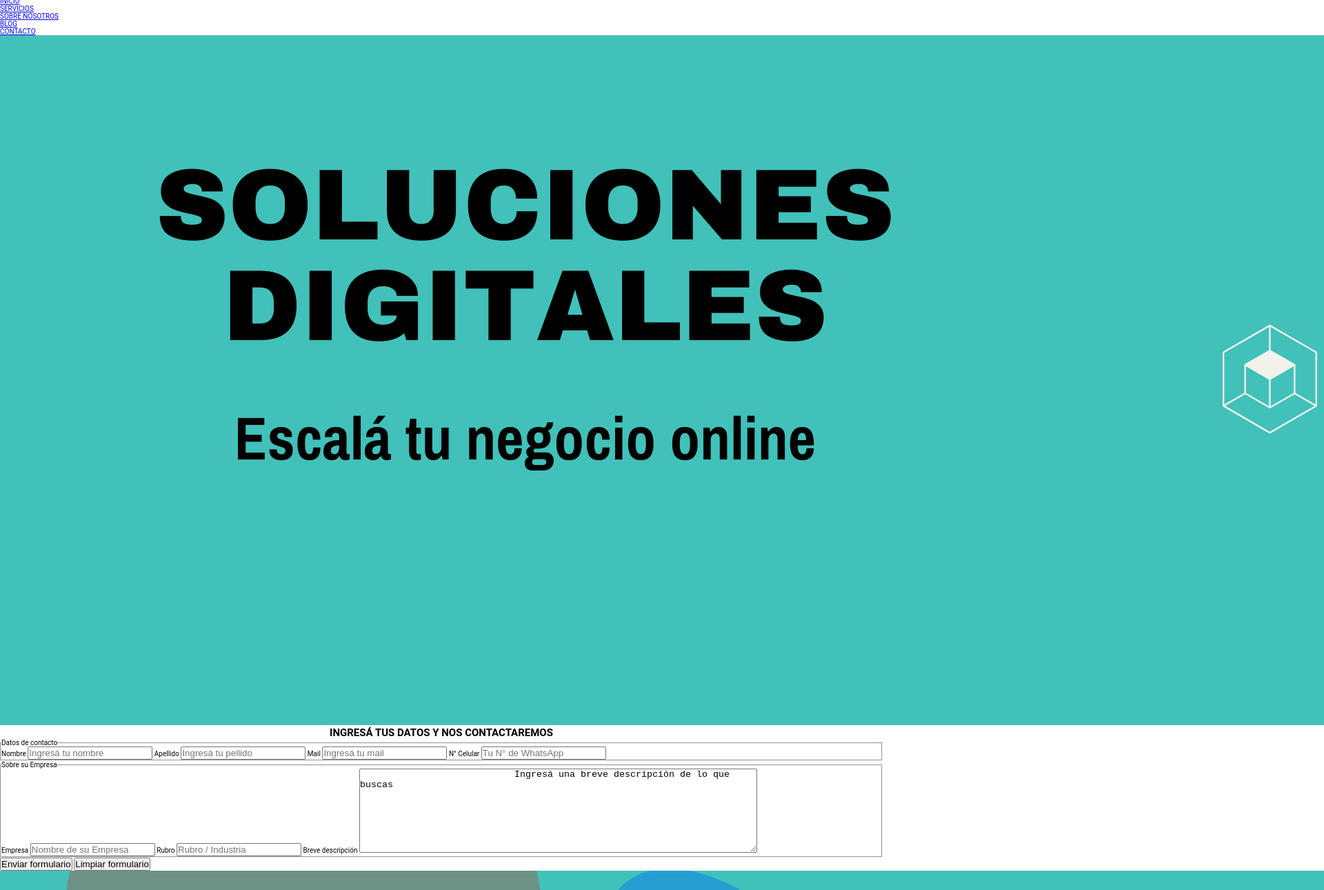
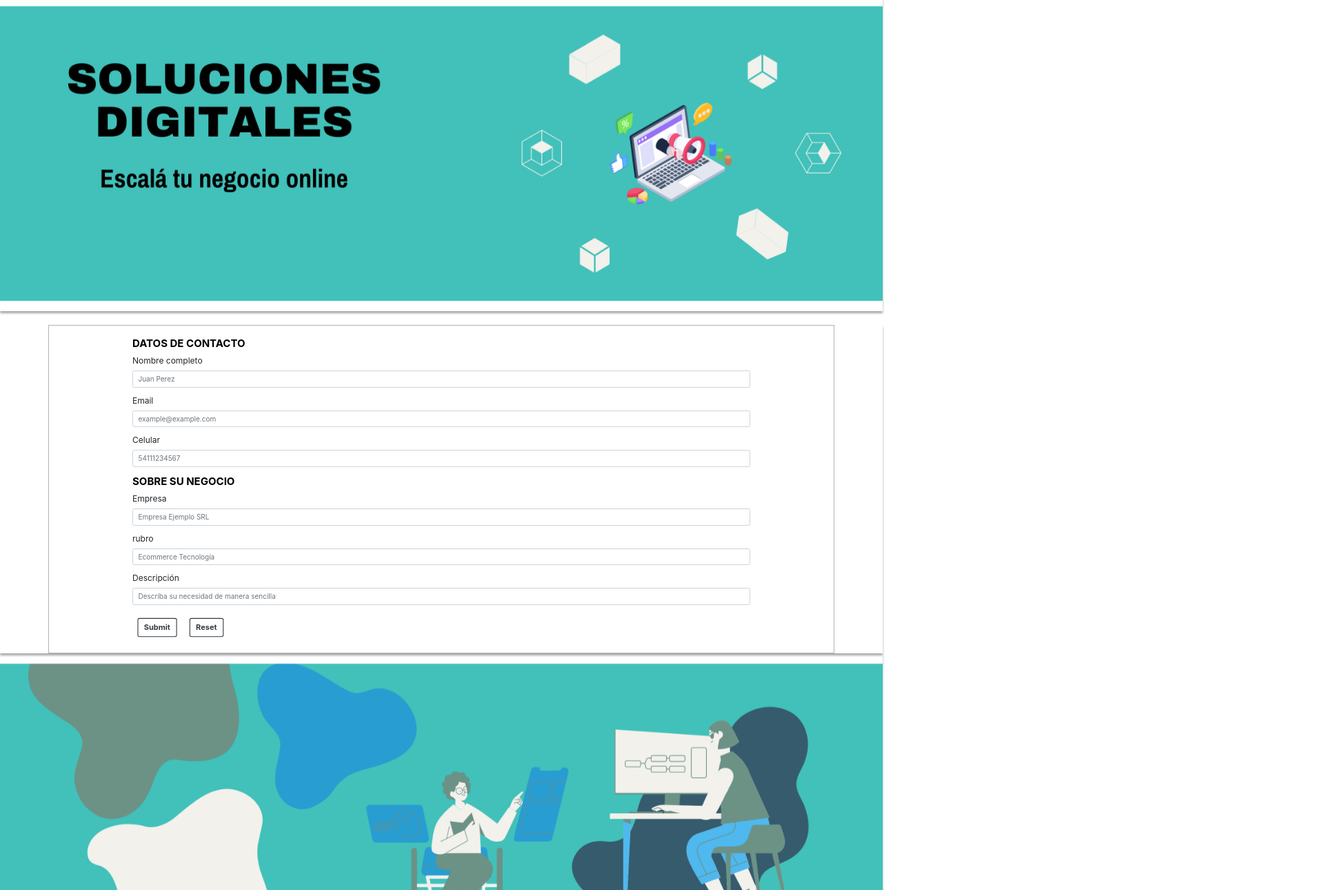
Before and after one commit to FranErmili/Digitaliz.ar-Ermili, a plain HTML site: page Assets/contacto.html in a window 1280 px wide. Shown: the part 106-1396 px from the top of the page at 69% size, 1920 px wide, since content can reach past the window. Drawn offline with Linux system fonts and the light colour scheme.

Commit message:
commit con bootstrap en contacto y otras mejoras

```diff
--- a/Assets/contacto.html
+++ b/Assets/contacto.html
@@ -4,175 +4,166 @@
 <!--Head-->
 
 <head>
-
     <meta charset="UTF-8">
     <meta http-equiv="X-UA-Compatible" content="IE=edge">
     <meta name="viewport" content="width=device-width, initial-scale=1.0">
 
-    <title>Sobre nosotros - Digitaliz.AR</title>
+    <link rel="stylesheet" href="../bootstrap/css/bootstrap.min.css">
+    <script src="../bootstrap/jquery/jquery.slim.min.js"></script>
+    <script src="../bootstrap/js/bootstrap.bundle.min.js"></script>
+
+    <title>Contacto - Digitaliz.AR</title>
     <link rel="shortcut icon" href="../img/Favicon.png">
     <link rel="stylesheet" href="../css/Styles.css">
-
 </head>
 
 
 <!--Body-->
 
 <body>
+    <header class="box-shadow">
+        <div class="container">
+            <div class="row align-items-center">
 
-    <div id="wrapper">
+                <div class="col-lg-6 col-md-12">
+                    <picture class="slide-left">
+                        <img Class="logo" src="../img/Logotipo.png" alt="Digitaliz.Ar Logotipo">
+                    </picture>
+                </div>
 
-        <!--Header-->
-        <header id="header" class="header">
+                <div class="col-lg-6 col-md-12 nav-tabs">
+                    <menu class="slide-right">
+                        <ul class="nav justify-content-end">
+                            <li class="nav-item">
+                                <a class="nav-link" href="../index.html">INICIO</a>
+                            </li>
+                            <li class="nav-item">
+                                <a class="nav-link" href="./servicios.html">SERVICIOS</a>
+                            </li>
+                            <li class="nav-item">
+                                <a class="nav-link" href="./sobrenosotros.html">SOBRE NOSOTROS</a>
+                            </li>
+                            <li class="nav-item">
+                                <a class="nav-link" href="./blog.html">BLOG</a>
+                            </li>
+                            <li class="nav-item">
+                                <a class="nav-link active" href="./contacto.html">CONTACTO</a>
+                            </li>
+                        </ul>
+                    </menu>
+                </div>
+            </div>
+        </div>
+    </header>
 
-            <nav class="navbar">
+    <div class="box-shadow">
+        <div class="row">
+            <div class="col-lg-12">
+                <picture>
+                    <img class="banner-size" src="../img/Banner1.png" alt="Banner - Soluciones Digitales">
+                </picture>
+            </div>
+        </div>
+    </div>
 
-                <picture class="slide__left">
-                    <img class="logo" src="../img/Digitalizar-logo.png" alt="Digitaliz.Ar Logotipo">
+    <main class="box-shadow">
+        <div class="container form-contenedor">
+            <form class="form">
+                <fieldset>
+                    <legend class="legend">DATOS DE CONTACTO</legend>
+                    <div class="form-group">
+                        <label for="formGroupExampleInput">Nombre completo</label>
+                        <input type="text" class="form-control" id="formGroupExampleInput" placeholder="Juan Perez">
+                    </div>
+                    <div class="form-group">
+                        <label for="formGroupExampleInput2">Email</label>
+                        <input type="text" class="form-control" id="formGroupExampleInput2"
+                            placeholder="example@example.com">
+                    </div>
+                    <div class="form-group">
+                        <label for="formGroupExampleInput2">Celular</label>
+                        <input type="text" class="form-control" id="formGroupExampleInput2" placeholder="54111234567">
+                    </div>
+                </fieldset>
+
+                <fieldset>
+                    <legend class="legend">SOBRE SU NEGOCIO</legend>
+                    <div class="form-group">
+                        <label for="formGroupExampleInput">Empresa</label>
+                        <input type="text" class="form-control" id="formGroupExampleInput"
+                            placeholder="Empresa Ejemplo SRL">
+                    </div>
+                    <div class="form-group">
+                        <label for="formGroupExampleInput2">rubro</label>
+                        <input type="text" class="form-control" id="formGroupExampleInput2"
+                            placeholder="Ecommerce Tecnología">
+                    </div>
+                    <div class="form-group">
+                        <label for="formGroupExampleInput2">Descripción</label>
+                        <input type="text" class="form-control" id="formGroupExampleInput2"
+                            placeholder="Describa su necesidad de manera sencilla">
+                    </div>
+                </fieldset>
+
+                <input type="Submit" class="btn btn-outline-dark input"></input>
+                <input type="reset" class="btn btn-outline-dark input"></input>
+            </form>
+        </div>
+    </main>
+
+    <div class="box-shadow">
+        <div class="row">
+            <div class="col-lg-12">
+                <picture>
+                    <img class="banner-size" src="../img/Banner2.png" alt="Banner - Soluciones Digitales">
                 </picture>
+            </div>
+        </div>
+    </div>
 
-                <!--menu-->
-                <menu class="slide__right">
-                    <ul class="menu">
-                        <li class="menu__item">
-                            <a class="menu__link" href="../index.html">INICIO</a>
-                        </li>
+    <footer class="background">
+        <div class="container">
+            <div class="row">
+                <div class="col-lg-6 col-md-12">
+                    <picture>
+                        <img Class="logo" src="../img/Logotipo.png" alt="Digitaliz.Ar Logotipo">
+                    </picture>
+                </div>
 
-                        <li class="menu__item">
-                            <a class="menu__link" href="./servicios-practica.html">SERVICIOS</a>
-                        </li>
-
-                        <li class="menu__item">
-                            <a class="menu__link" href="./sobrenosotros-practica.html">SOBRE NOSOTROS</a>
-                        </li>
-
-                        <li class="menu__item">
-                            <a class="menu__link" href="./blog-practica.html">BLOG</a>
-                        </li>
-
-                        <li class="menu__item">
-                            <a class="menu__link this__page" href="./contacto-practica.html">CONTACTO</a>
-                        </li>
-
-                    </ul>
-                </menu>
-            </nav>
-        </header>
-
-
-        <!--Banner1-->
-        <picture id="banner1">
-            <img class="banner__size" src="../img/Banner1.png" alt="Banner - Soluciones Digitales">
-        </picture>
-
-
-        <!--Main-->
-        <main>
-
-            <section id="main" class="section">
-
-                <h2 class="subtittle">INGRESÁ TUS DATOS Y NOS CONTACTAREMOS </h2>
-
-                <form class="form" action="forms.html" method="post">
-
-                    <fieldset class="form__contenedor">
-
-                        <legend>Datos de contacto</legend>
-
-                            <label class="label"
-                            for="nombre">Nombre</label>
-                            <input class="input"
-                            type="Text" name="Nombre" placeholder="Ingresá tu nombre">
-
-                            <label class="label"
-                            for="nombre">Apellido</label>
-                            <input class="input"
-                            type="Text" name="Apellido" placeholder="Ingresá tu pellido">
-
-
-                            <label class="label"
-                            for="Correo electrónico">Mail</label>
-                            <input class="input"
-                            type="text" name="Correo electrónico" placeholder="Ingresá tu mail">
-
-                            <label class="label"
-                            for="WhatsApp">N° Celular</label>
-                            <input class="input"
-                            type="text" name="WhatsApp" placeholder="Tu N° de WhatsApp">
-
-                    </fieldset>
-
-
-                    <fieldset class="form__contenedor">
-                        <legend>Sobre su Empresa</legend>
-
-                            <label class="label"
-                            for="Empresa">Empresa</label>
-                            <input class="input"
-                            type="text" name="Empresa" placeholder="Nombre de su Empresa">
-
-                            <label class="label"
-                            for="Rubro / Industria">Rubro</label>
-                            <input class="input"
-                            type="text" name="Rubro / Industria" placeholder="Rubro / Industria">
-
-                            <label class="label"
-                            for="Breve descripción">Breve descripción</label>
-                            <textarea class="textarea"
-                             name="Breve descripción" id="comentarios" rows="8" cols="70" maxlength="300">
-                            Ingresá una breve descripción de lo que buscas</textarea>
-
-                    </fieldset>
-
-                    <input type="submit" value="Enviar formulario">
-                    <input type="Reset" value="Limpiar formulario">
-
-                </form>
-            </section>
-        </main>
-
-
-        <!--Banner2-->
-        <picture id="banner2">
-            <img class="banner__size" src="../img/Banner2.png" alt="marketing pymes">
-        </picture>
-
-
-        <!--Footer-->
-        <footer id="footer" class="footer">
-
-            <div class="social__bar">
-                <picture>
-                    <img class="logo" src="../img/Digitalizar-logo.png" alt="Digitalizar-logo" />
-                </picture>
-
-                <div class="contenedor__social">
-                    <picture class="contenedor__socialicon">
-                        <img src="../img/Instagram-icon.png" class="social__icon" />
-                        @blablabla
+                <div class="col-lg-3 col-md-12 margin-top">
+                    <picture class="block">
+                        <img src="../img/Instagram-icon.png" class="social-icon" />
+                        @Digitalizar-Agencia
                     </picture>
 
-                    <picture class="contenedor__socialicon">
-                        <img src="../img/Gmail-icon.png" class="social__icon" />
-                        blablabla@gmail.com
+                    <picture class="block">
+                        <img src="../img/Gmail-icon.png" class="social-icon" />
+                        Contacto@digitalizaragencia.com
                     </picture>
+                </div>
 
-                    <picture class="contenedor__socialicon">
-                        <img src="../img/Phone-icon.png" class="social__icon" />
+                <div class="col-lg-3 col-md- margin-top">
+                    <picture class="block">
+                        <img src="../img/Phone-icon.png" class="social-icon" />
                         011 1234567890
                     </picture>
 
-                    <picture class="contenedor__socialicon">
-                        <img src="../img/WhatsApp-icon.png" class="social__icon" />
+                    <picture class="block">
+                        <img src="../img/WhatsApp-icon.png" class="social-icon" />
                         +54 9 1234567890
                     </picture>
                 </div>
+
             </div>
+        </div>
 
-            <div class="copyright">Todos los derechos reservados Digitaliz.AR 2022.</div>
-        </footer>
+        <div class="row">
+            <div class="col-lg-12">
+                <div class="copyright">Todos los derechos reservados Digitaliz.AR 2022.</div>
+            </div>
+        </div>
 
-    </div>
+    </footer>
 
 </body>
 
--- a/css/Styles.css
+++ b/css/Styles.css
@@ -52,8 +52,9 @@ html {
 }
 
 .article {
-    border-left: 1px solid rgba(0, 0, 0, 0.30);
-    border-right: 1px solid rgba(0, 0, 0, 0.30);
+    border: 0;
+    border-top: 1px solid rgba(0, 0, 0, 0.30);
+    border-bottom: 1px solid rgba(0, 0, 0, 0.30);
     padding: 30px;
     margin-bottom: 20px;
     margin-top: 20px;
@@ -142,6 +143,29 @@ html {
     flex-direction: column;
     align-items: center;
     background-color: rgba(0, 0, 0, 0.10);
+}
+
+.form-contenedor {
+    margin-top: 20px ;
+    padding: 15px;
+    font-size: 120%;
+    border: 1px solid rgba(0, 0, 0, 0.30);
+    display: flex;
+    justify-content: center;
+}
+
+.form {
+    width: 70vw;
+}
+
+.legend {
+    text-align: start;
+    font-weight: bold;
+    color: black;
+}
+
+.input {
+    margin: 10px;
 }
 
 /*keyframes*/
@@ -260,4 +284,11 @@ html {
  .vw {
     width: 35vw;
  }
+
+
+.article {
+    border: 0;
+    border-left: 1px solid rgba(0, 0, 0, 0.30);
+    border-right: 1px solid rgba(0, 0, 0, 0.30);
 }
+}
```
Also changed, not shown: Assets/blog.html (+1 -1 lines), Assets/sobrenosotros.html (+1 -1 lines).
